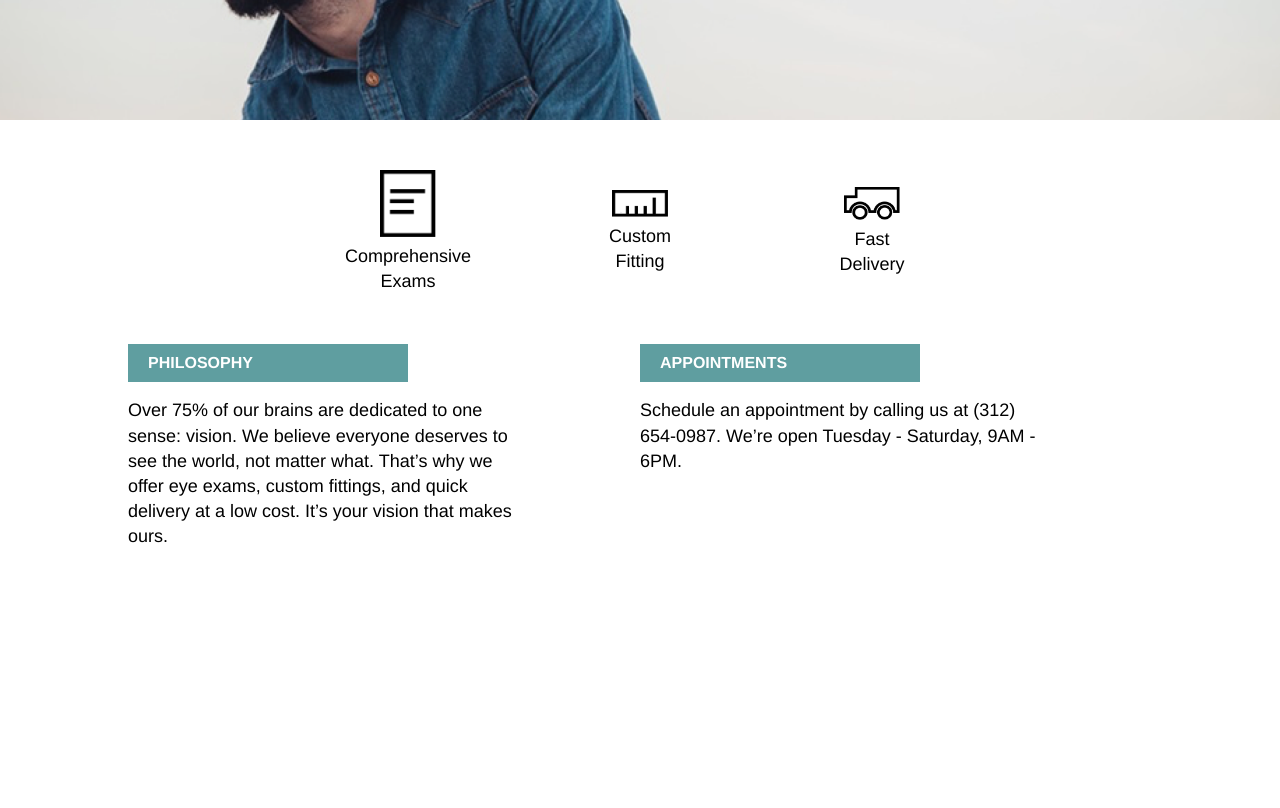
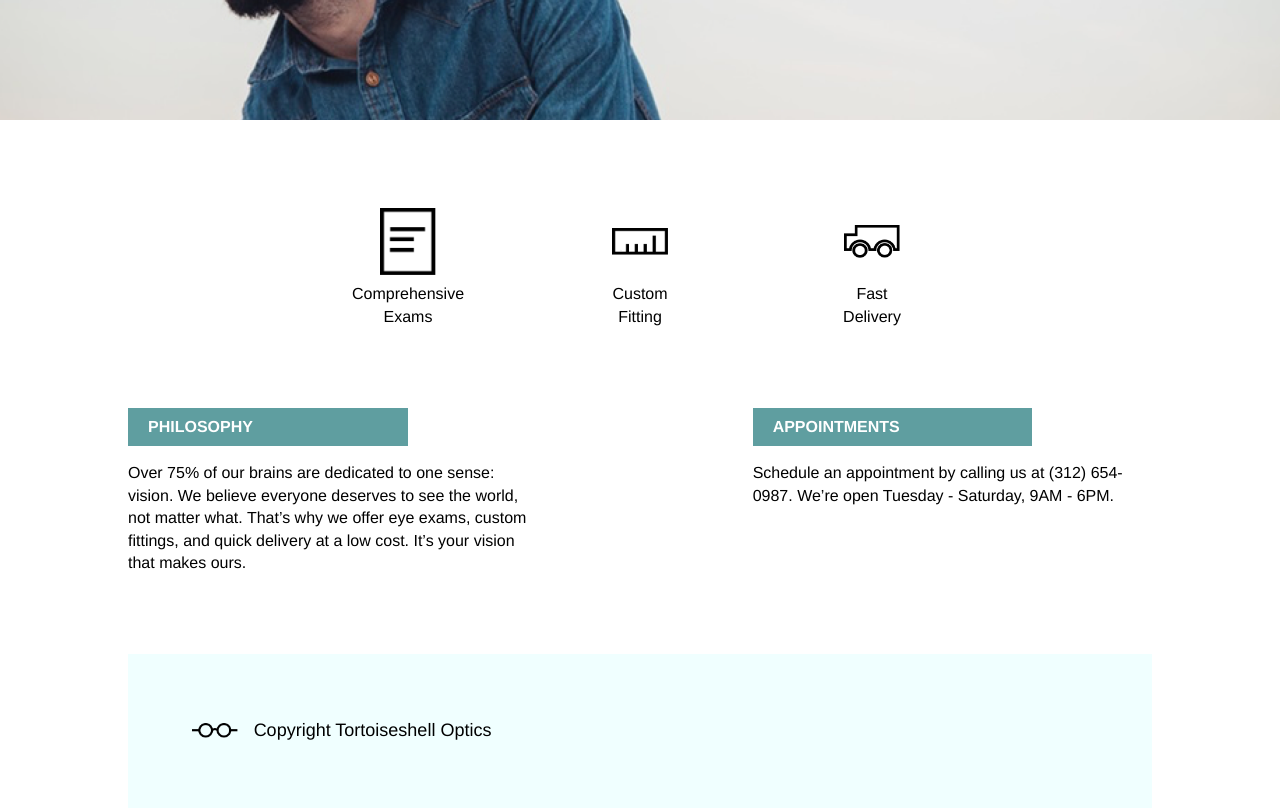
Before and after one commit to bernora/tortOptics, a plain HTML site: page index.html in a window 1280 px wide. Shown: the part 360-1168 px from the top of the page. Before the commit the page ends 990 px from the top, so only its background shows below. Drawn offline with Linux system fonts and the light colour scheme.

Commit message:
Adds stlying for footer and correct the alignment of the companyInfo icons. Completes markup and desktop styling.

```diff
--- a/index.html
+++ b/index.html
@@ -54,7 +54,7 @@
 
     <div class="promoItem column">
 
-      <div class="promoIcon">
+      <div class="promoIcon column">
         <img src="./resources/paper-icon.png" />
       </div>
 
@@ -68,7 +68,7 @@
 
     <div class="promoItem column">
 
-      <div class="promoIcon">
+      <div class="promoIcon column">
         <img src="./resources/ruler-icon.png" />
       </div>
 
@@ -82,7 +82,7 @@
 
     <div class="promoItem column">
 
-      <div class="promoIcon">
+      <div class="promoIcon column">
         <img src="./resources/truck-icon.png" />
       </div>
 
@@ -119,13 +119,16 @@
       </div>
     </div>
 
-  <div>
+  </div>
 
 <!-- Company highlights section ends -->
 
 <!-- Footer starts -->
 
-
+  <footer class="row--start">
+    <img src="./resources/logo-black.png" />
+    <span>Copyright Tortoiseshell Optics</span>
+  </footer>
 
 <!-- Footer ends -->
 
--- a/resources/css/style.css
+++ b/resources/css/style.css
@@ -35,10 +35,18 @@ a {
   align-items: flex-start;
 }
 
+.row--start {
+  display: flex;
+  flex-direction: row;
+  align-items: center;
+  justify-content: flex-start;
+}
+
 .column {
   display: flex;
   flex-direction: column;
   align-items: center;
+  align-content: center;
   justify-content: center;
 }
 
@@ -48,6 +56,12 @@ a {
   align-items: flex-start;
 }
 
+.column--bottom {
+  display: flex;
+  flex-direction: column;
+  align-items: center;
+  justify-content: flex-end;
+}
 
 /* Header with Hero module styling */
 
@@ -106,7 +120,8 @@ header {
 .promoContainer {
   width: 50%;
   margin: 0 auto;
-  padding: 3rem;
+  padding: 5rem 3rem;
+  font-size: 1rem;
 }
 
 .promoItem {
@@ -114,9 +129,14 @@ header {
   width: 5rem;
 }
 
+.promoIcon {
+  height: 100%;
+}
+
 .promoIcon img {
   width: 3.5rem;
   height: auto;
+  margin: auto;
 }
 
 .promoText {
@@ -148,7 +168,20 @@ header {
 
 .companyInfoText {
   padding-top: 1rem;
+  font-size: 1rem;
 }
 
 
 /* Footer styling */
+
+footer {
+  width: 80%;
+  margin: 0 auto;
+  padding: 4rem;
+  background-color: azure;
+}
+
+footer img {
+  height: 15px;
+  padding-right: 1rem;
+}
```
